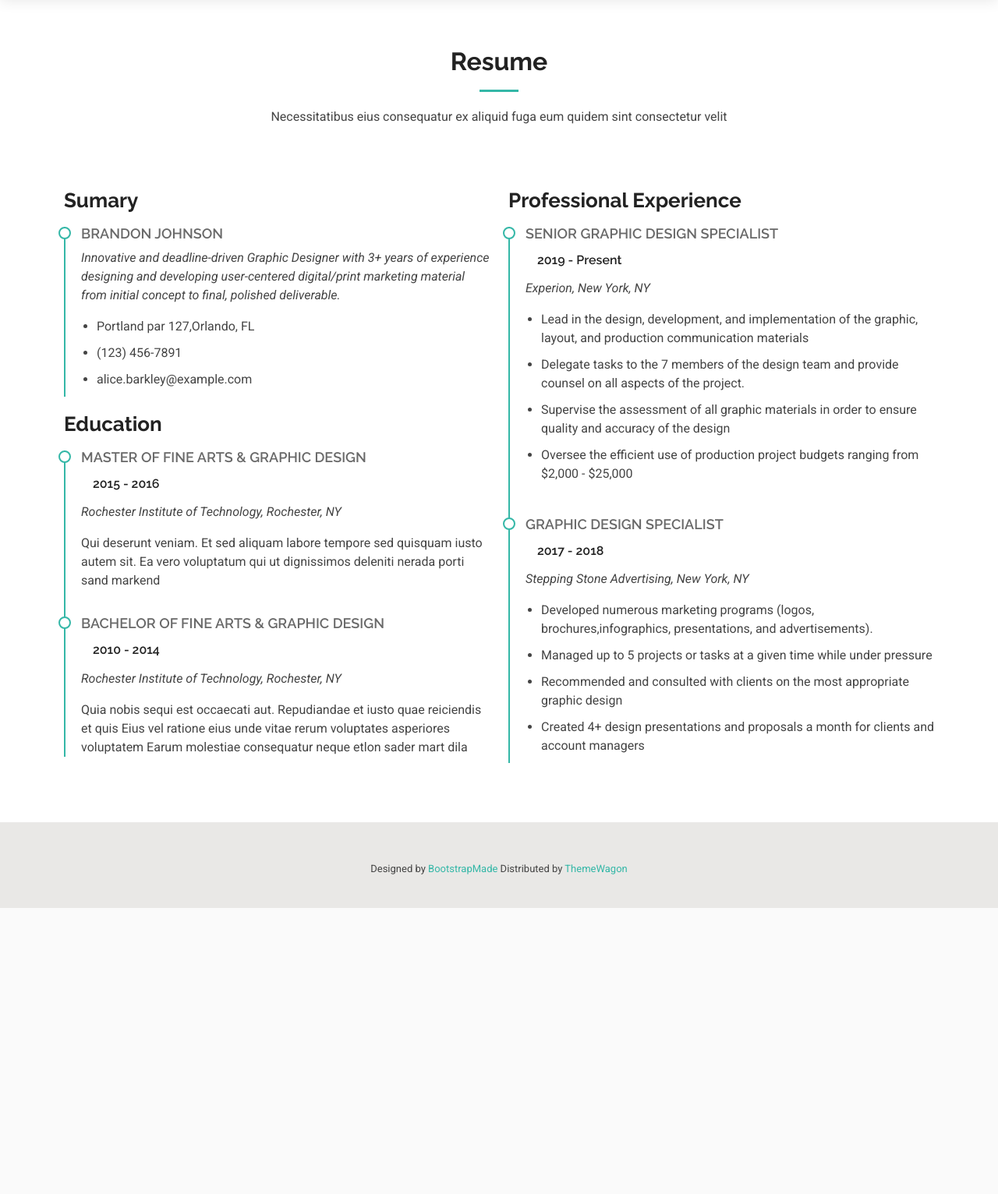
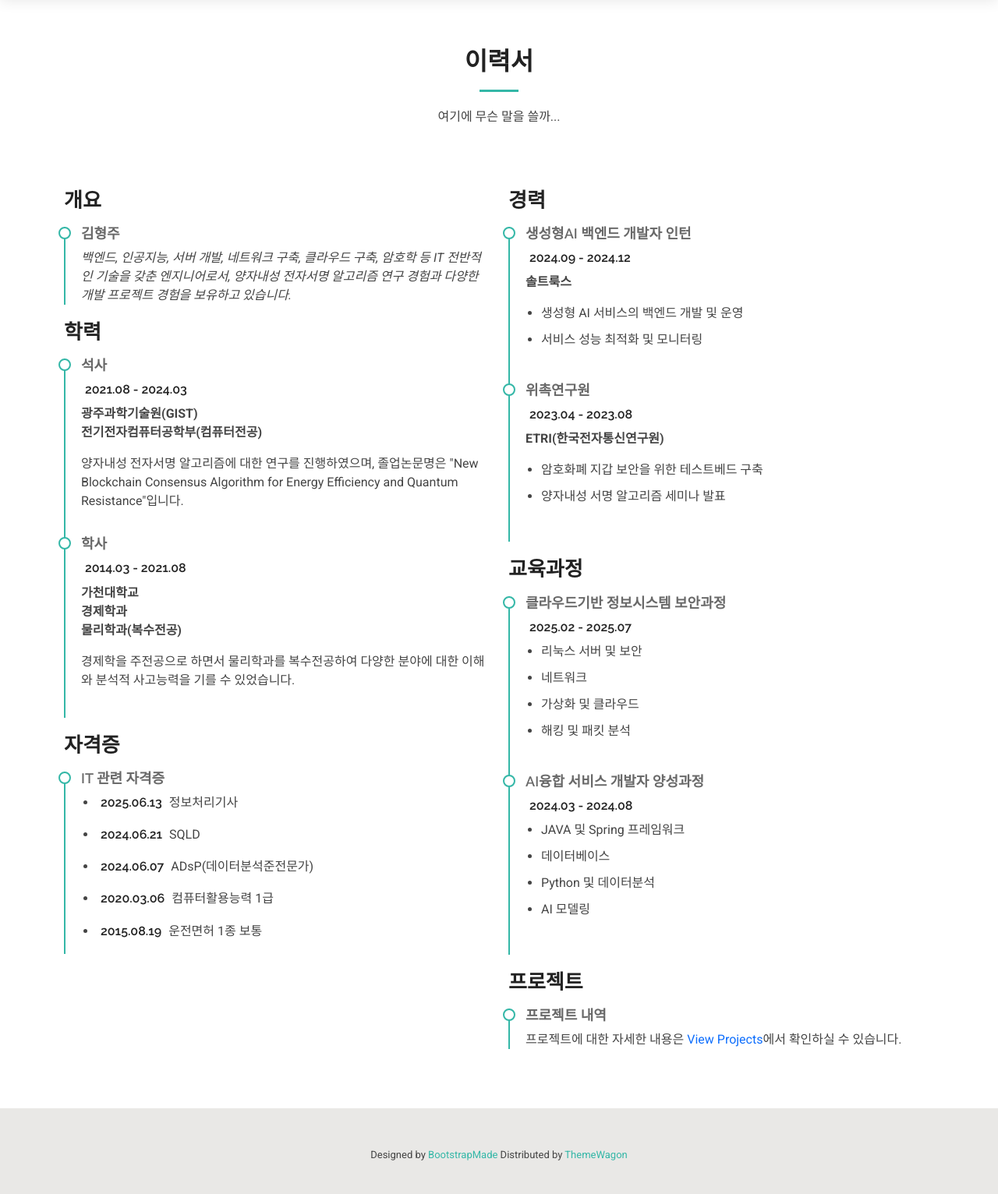
Before and after one commit to kimhyeongju/portfolio, a Python web app: template src/main/resources/templates/resume.html in a window 1280 px wide. Shown: the part 83-1615 px from the top of the page at 78% size. Before the commit the page ends 1248 px from the top, so only its background shows below. Run offline with Jinja, Linux system fonts and the light colour scheme; the template is opened without the code that fills it, so the values that code supplies are empty; some libraries are stand-ins or nearby versions.

Commit message:
write resume.html

```diff
--- a/src/main/resources/static/css/main.css
+++ b/src/main/resources/static/css/main.css
@@ -992,7 +1054,7 @@ section,
 
 .resume .resume-item h5 {
   font-size: 16px;
-  padding: 5px 15px;
+  padding: 0px 5px;
   display: inline-block;
   font-weight: 600;
   margin-bottom: 10px;
--- a/src/main/resources/templates/index.html
+++ b/src/main/resources/templates/index.html
@@ -71,7 +71,7 @@
           <div class="row justify-content-center">
             <div class="col-lg-8">
               <h2>THANK YOU FOR VISITING</h2>
-              <p>This is my portfolio using AWS!</p>
+              <p>AWS 공부 중 제작한 페이지입니다.</p>
               <a href="/about" class="btn-get-started">About Me</a>
             </div>
           </div>
--- a/src/main/resources/templates/resume.html
+++ b/src/main/resources/templates/resume.html
@@ -71,115 +71,151 @@
       <section id="resume" class="resume section">
         <!-- Section Title -->
         <div class="container section-title" data-aos="fade-up">
-          <h2>Resume</h2>
-          <p>
-            Necessitatibus eius consequatur ex aliquid fuga eum quidem sint
-            consectetur velit
-          </p>
+          <h2>이력서</h2>
+          <p>여기에 무슨 말을 쓸까...</p>
         </div>
         <!-- End Section Title -->
 
         <div class="container">
           <div class="row">
             <div class="col-lg-6" data-aos="fade-up" data-aos-delay="100">
-              <h3 class="resume-title">Sumary</h3>
+              <h3 class="resume-title">개요</h3>
 
               <div class="resume-item pb-0">
-                <h4>Brandon Johnson</h4>
+                <h4>김형주</h4>
                 <p>
                   <em
-                    >Innovative and deadline-driven Graphic Designer with 3+
-                    years of experience designing and developing user-centered
-                    digital/print marketing material from initial concept to
-                    final, polished deliverable.</em
+                    >백엔드, 인공지능, 서버 개발, 네트워크 구축, 클라우드 구축,
+                    암호학 등 IT 전반적인 기술을 갖춘 엔지니어로서, 양자내성
+                    전자서명 알고리즘 연구 경험과 다양한 개발 프로젝트 경험을
+                    보유하고 있습니다.</em
                   >
                 </p>
+              </div>
+              <!-- End Resume Item -->
+
+              <h3 class="resume-title">학력</h3>
+              <div class="resume-item">
+                <h4>석사</h4>
+                <h5>2021.08 - 2024.03</h5>
+                <p>
+                  <strong
+                    >광주과학기술원(GIST) <br />
+                    전기전자컴퓨터공학부(컴퓨터전공)</strong
+                  >
+                </p>
+                <p>
+                  양자내성 전자서명 알고리즘에 대한 연구를 진행하였으며,
+                  졸업논문명은 "New Blockchain Consensus Algorithm for Energy
+                  Efficiency and Quantum Resistance"입니다.
+                </p>
+              </div>
+              <!-- End Resume Item -->
+
+              <div class="resume-item">
+                <h4>학사</h4>
+                <h5>2014.03 - 2021.08</h5>
+                <p>
+                  <strong
+                    >가천대학교 <br />경제학과<br />
+                    물리학과(복수전공)</strong
+                  >
+                </p>
+                <p>
+                  경제학을 주전공으로 하면서 물리학과를 복수전공하여 다양한
+                  분야에 대한 이해와 분석적 사고능력을 기를 수 있었습니다.
+                </p>
+              </div>
+              <!-- End Resume Item -->
+
+              <h3 class="resume-title">자격증</h3>
+              <div class="resume-item">
+                <h4>IT 관련 자격증</h4>
                 <ul>
-                  <li>Portland par 127,Orlando, FL</li>
-                  <li>(123) 456-7891</li>
-                  <li>alice.barkley@example.com</li>
+                  <li>
+                    <h5>2025.06.13</h5>
+                    정보처리기사
+                  </li>
+                  <li>
+                    <h5>2024.06.21</h5>
+                    SQLD
+                  </li>
+                  <li>
+                    <h5>2024.06.07</h5>
+                    ADsP(데이터분석준전문가)
+                  </li>
+                  <li>
+                    <h5>2020.03.06</h5>
+                    컴퓨터활용능력 1급
+                  </li>
+                  <li>
+                    <h5>2015.08.19</h5>
+                    운전면허 1종 보통
+                  </li>
                 </ul>
               </div>
-              <!-- Edn Resume Item -->
-
-              <h3 class="resume-title">Education</h3>
-              <div class="resume-item">
-                <h4>Master of Fine Arts &amp; Graphic Design</h4>
-                <h5>2015 - 2016</h5>
-                <p><em>Rochester Institute of Technology, Rochester, NY</em></p>
-                <p>
-                  Qui deserunt veniam. Et sed aliquam labore tempore sed
-                  quisquam iusto autem sit. Ea vero voluptatum qui ut
-                  dignissimos deleniti nerada porti sand markend
-                </p>
-              </div>
-              <!-- Edn Resume Item -->
-
-              <div class="resume-item">
-                <h4>Bachelor of Fine Arts &amp; Graphic Design</h4>
-                <h5>2010 - 2014</h5>
-                <p><em>Rochester Institute of Technology, Rochester, NY</em></p>
-                <p>
-                  Quia nobis sequi est occaecati aut. Repudiandae et iusto quae
-                  reiciendis et quis Eius vel ratione eius unde vitae rerum
-                  voluptates asperiores voluptatem Earum molestiae consequatur
-                  neque etlon sader mart dila
-                </p>
-              </div>
-              <!-- Edn Resume Item -->
+              <!-- End Resume Item -->
             </div>
 
             <div class="col-lg-6" data-aos="fade-up" data-aos-delay="200">
-              <h3 class="resume-title">Professional Experience</h3>
+              <h3 class="resume-title">경력</h3>
               <div class="resume-item">
-                <h4>Senior graphic design specialist</h4>
-                <h5>2019 - Present</h5>
-                <p><em>Experion, New York, NY </em></p>
+                <h4>생성형AI 백엔드 개발자 인턴</h4>
+                <h5>2024.09 - 2024.12</h5>
+                <p><strong>솔트룩스</strong></p>
                 <ul>
-                  <li>
-                    Lead in the design, development, and implementation of the
-                    graphic, layout, and production communication materials
-                  </li>
-                  <li>
-                    Delegate tasks to the 7 members of the design team and
-                    provide counsel on all aspects of the project.
-                  </li>
-                  <li>
-                    Supervise the assessment of all graphic materials in order
-                    to ensure quality and accuracy of the design
-                  </li>
-                  <li>
-                    Oversee the efficient use of production project budgets
-                    ranging from $2,000 - $25,000
-                  </li>
+                  <li>생성형 AI 서비스의 백엔드 개발 및 운영</li>
+                  <li>서비스 성능 최적화 및 모니터링</li>
                 </ul>
               </div>
-              <!-- Edn Resume Item -->
+              <!-- End Resume Item -->
 
               <div class="resume-item">
-                <h4>Graphic design specialist</h4>
-                <h5>2017 - 2018</h5>
-                <p><em>Stepping Stone Advertising, New York, NY</em></p>
+                <h4>위촉연구원</h4>
+                <h5>2023.04 - 2023.08</h5>
+                <p><strong>ETRI(한국전자통신연구원)</strong></p>
                 <ul>
-                  <li>
-                    Developed numerous marketing programs (logos,
-                    brochures,infographics, presentations, and advertisements).
-                  </li>
-                  <li>
-                    Managed up to 5 projects or tasks at a given time while
-                    under pressure
-                  </li>
-                  <li>
-                    Recommended and consulted with clients on the most
-                    appropriate graphic design
-                  </li>
-                  <li>
-                    Created 4+ design presentations and proposals a month for
-                    clients and account managers
-                  </li>
+                  <li>암호화폐 지갑 보안을 위한 테스트베드 구축</li>
+                  <li>양자내성 서명 알고리즘 세미나 발표</li>
                 </ul>
               </div>
-              <!-- Edn Resume Item -->
+              <!-- End Resume Item -->
+
+              <h3 class="resume-title">교육과정</h3>
+              <div class="resume-item">
+                <h4>클라우드기반 정보시스템 보안과정</h4>
+                <h5>2025.02 - 2025.07</h5>
+                <ul>
+                  <li>리눅스 서버 및 보안</li>
+                  <li>네트워크</li>
+                  <li>가상화 및 클라우드</li>
+                  <li>해킹 및 패킷 분석</li>
+                </ul>
+              </div>
+              <!-- End Resume Item -->
+
+              <div class="resume-item">
+                <h4>AI융합 서비스 개발자 양성과정</h4>
+                <h5>2024.03 - 2024.08</h5>
+                <ul>
+                  <li>JAVA 및 Spring 프레임워크</li>
+                  <li>데이터베이스</li>
+                  <li>Python 및 데이터분석</li>
+                  <li>AI 모델링</li>
+                </ul>
+              </div>
+              <!-- End Resume Item -->
+
+              <h3 class="resume-title">프로젝트</h3>
+              <div class="resume-item">
+                <h4>프로젝트 내역</h4>
+                <p>
+                  프로젝트에 대한 자세한 내용은
+                  <a href="/projects" class="text-primary">View Projects</a>에서
+                  확인하실 수 있습니다.
+                </p>
+              </div>
+              <!-- End Resume Item -->
             </div>
           </div>
         </div>
--- a/src/main/resources/templates/temp.html
+++ b/src/main/resources/templates/temp.html
@@ -48,10 +48,7 @@
   <body>
     <div class="container">
       <h1>현재 페이지는 개발 중입니다</h1>
-      <p>
-        빠른 시일 내에 완성하여 찾아뵙겠습니다.<br />이용에 불편을 드려
-        죄송합니다.
-      </p>
+      <p>빠른 시일 내에 완성하여 찾아뵙겠습니다.<br />❤️</p>
       <a href="/index" class="home-button">홈으로 돌아가기</a>
     </div>
   </body>
```
Also changed, not shown: other parts of src/main/resources/static/css/main.css (+106 -37 lines), src/main/resources/templates/about.html (+12 -0 lines), src/main/resources/templates/projects.html (+4 -3 lines).
